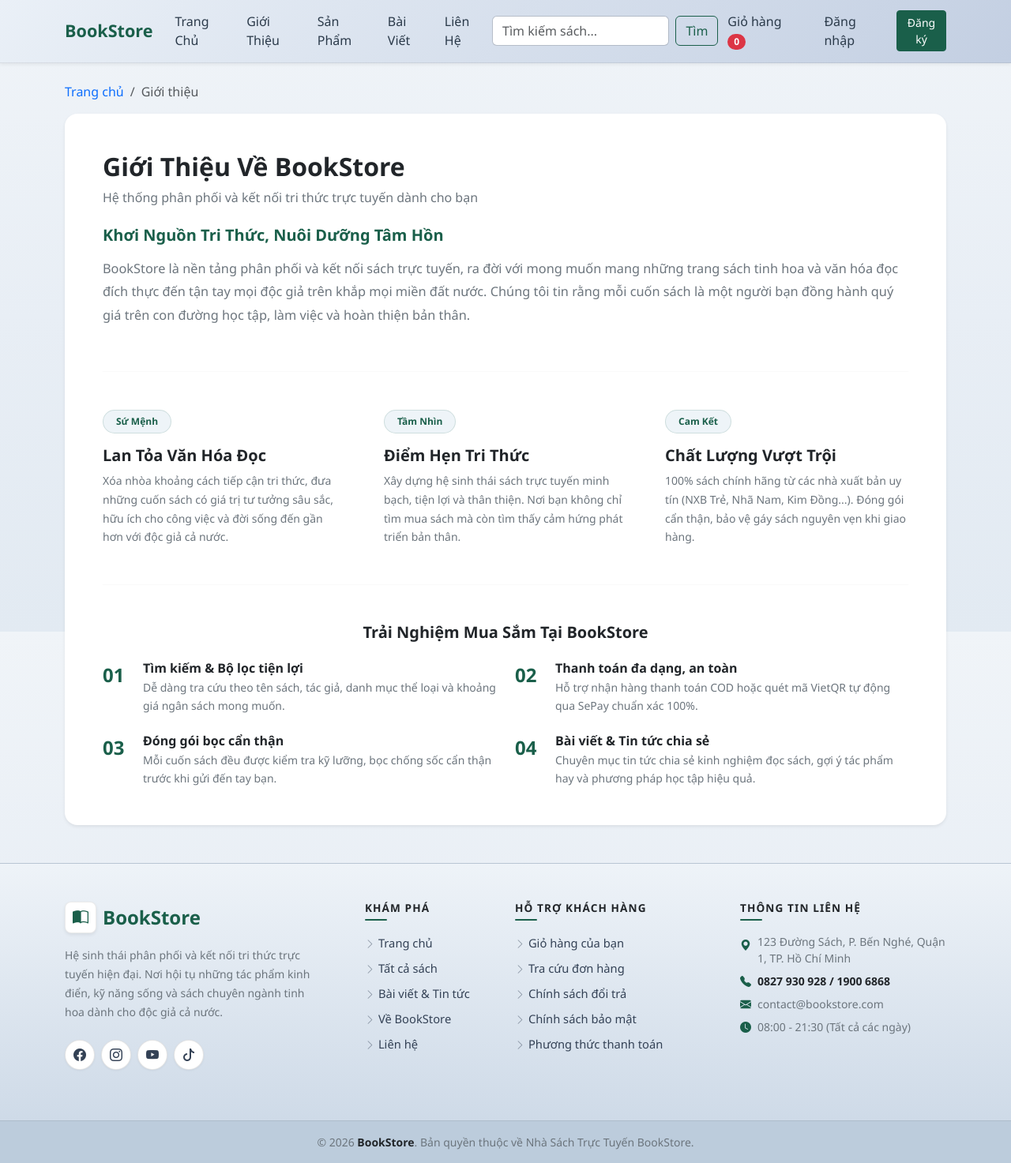
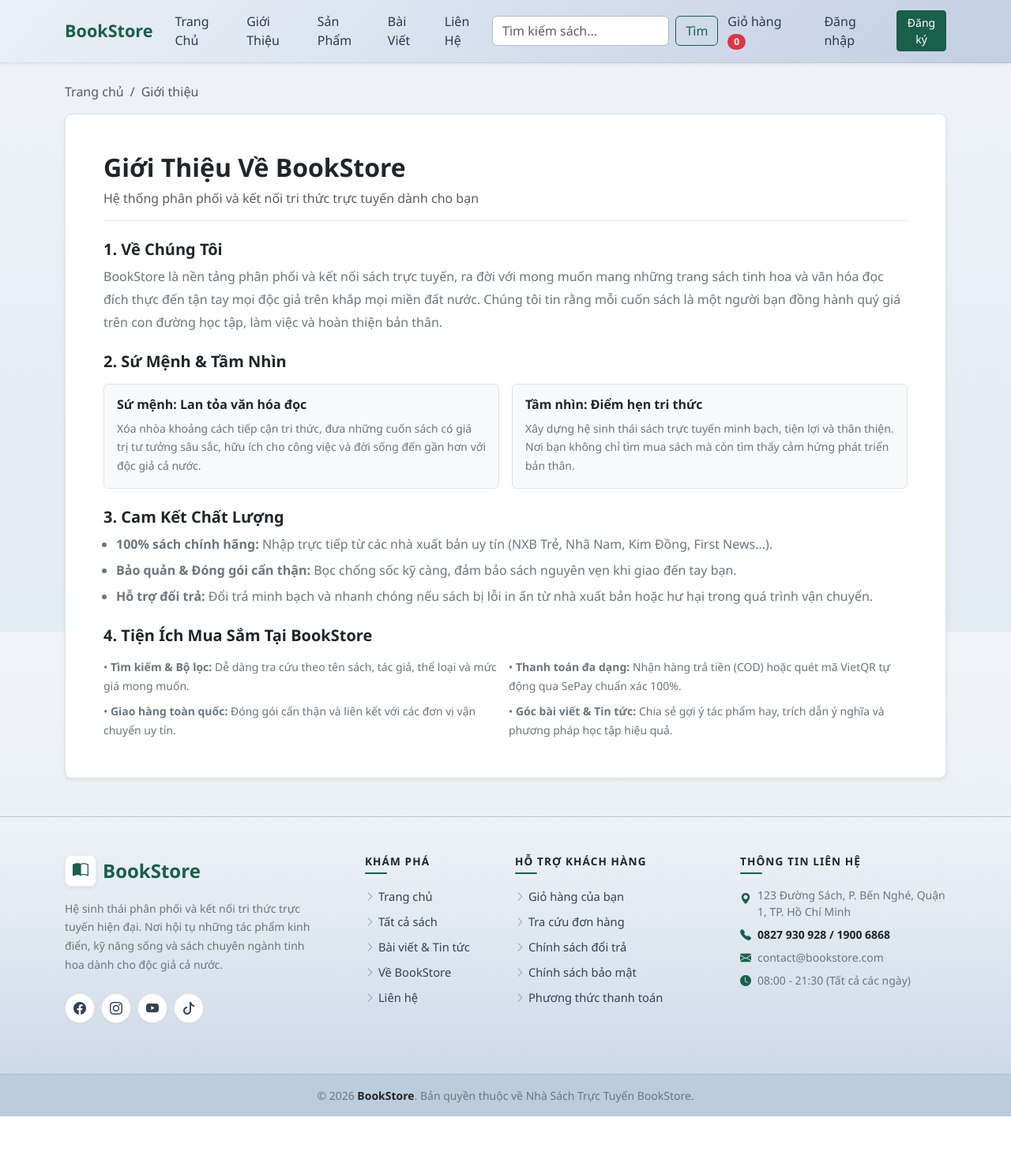
Before and after one commit to Khanhhhoan/WED_BOOKSELL, a PHP site: page /home/about in a window 1280 px wide. Shown: the whole page at 79% size. After the commit the page ends 1414 px from the top, so only its background shows below. Run offline with PHP 8.4, Linux system fonts and the light colour scheme; data comes from the database, SQL or seed files in the repository.

Commit message:
Simplify About page presentation into clean, unadorned editorial layout

```diff
--- a/app/views/home/about.php
+++ b/app/views/home/about.php
@@ -2,103 +2,74 @@
     <!-- Breadcrumb -->
     <nav aria-label="breadcrumb">
         <ol class="breadcrumb mb-3">
-            <li class="breadcrumb-item"><a href="<?php echo BASE_URL; ?>" class="text-decoration-none">Trang chủ</a></li>
+            <li class="breadcrumb-item"><a href="<?php echo BASE_URL; ?>" class="text-decoration-none text-muted">Trang chủ</a></li>
             <li class="breadcrumb-item active" aria-current="page">Giới thiệu</li>
         </ol>
     </nav>
 
-    <!-- KHỐI NỘI DUNG LIỀN MẠCH DUY NHẤT -->
-    <div class="card border-0 shadow-sm rounded-4 p-4 p-lg-5 bg-white">
-        <!-- Phần 1: Tiêu đề & Giới thiệu chung -->
-        <div class="mb-2">
-            <h2 class="fw-bold text-dark mb-2">Giới Thiệu Về BookStore</h2>
-            <p class="text-secondary mb-4">Hệ thống phân phối và kết nối tri thức trực tuyến dành cho bạn</p>
+    <!-- Khối nội dung duy nhất, trình bày rõ ràng, không màu mè -->
+    <div class="card border rounded-3 p-4 p-md-5 bg-white shadow-sm">
+        <h2 class="fw-bold mb-2 text-dark">Giới Thiệu Về BookStore</h2>
+        <p class="text-muted mb-4 pb-3 border-bottom">Hệ thống phân phối và kết nối tri thức trực tuyến dành cho bạn</p>
 
-            <h5 class="fw-bold text-primary mb-3">Khơi Nguồn Tri Thức, Nuôi Dưỡng Tâm Hồn</h5>
-            <p class="text-secondary mb-0" style="line-height: 1.8; font-size: 1.02rem;">
+        <!-- 1. Về Chúng Tôi -->
+        <section class="mb-4">
+            <h5 class="fw-bold text-dark mb-2">1. Về Chúng Tôi</h5>
+            <p class="text-secondary mb-0" style="line-height: 1.8;">
                 BookStore là nền tảng phân phối và kết nối sách trực tuyến, ra đời với mong muốn mang những trang sách tinh hoa và văn hóa đọc đích thực đến tận tay mọi độc giả trên khắp mọi miền đất nước. Chúng tôi tin rằng mỗi cuốn sách là một người bạn đồng hành quý giá trên con đường học tập, làm việc và hoàn thiện bản thân.
             </p>
-        </div>
+        </section>
 
-        <hr class="my-4 my-lg-5" style="border-color: rgba(0,0,0,0.08);">
-
-        <!-- Phần 2: Sứ mệnh - Tầm nhìn - Cam kết (3 Cột phẳng, không đóng khung vụn vặt) -->
-        <div class="row g-4 g-lg-5">
-            <!-- Sứ Mệnh -->
-            <div class="col-md-4">
-                <div class="h-100">
-                    <span class="badge rounded-pill mb-3 px-3 py-2 fw-semibold" style="background-color: #eef4f8; color: #1a5f4a; border: 1px solid rgba(26,95,74,0.15);">
-                        Sứ Mệnh
-                    </span>
-                    <h5 class="fw-bold text-dark mb-2">Lan Tỏa Văn Hóa Đọc</h5>
+        <!-- 2. Sứ Mệnh & Tầm Nhìn -->
+        <section class="mb-4">
+            <h5 class="fw-bold text-dark mb-3">2. Sứ Mệnh &amp; Tầm Nhìn</h5>
+            <div class="row g-3">
+                <div class="col-md-6">
+                    <div class="p-3 bg-light rounded-2 border">
+                        <h6 class="fw-bold text-dark mb-2">Sứ mệnh: Lan tỏa văn hóa đọc</h6>
                         <p class="text-secondary small mb-0" style="line-height: 1.7;">
                             Xóa nhòa khoảng cách tiếp cận tri thức, đưa những cuốn sách có giá trị tư tưởng sâu sắc, hữu ích cho công việc và đời sống đến gần hơn với độc giả cả nước.
                         </p>
                     </div>
                 </div>
-
-            <!-- Tầm Nhìn -->
-            <div class="col-md-4">
-                <div class="h-100">
-                    <span class="badge rounded-pill mb-3 px-3 py-2 fw-semibold" style="background-color: #eef4f8; color: #1a5f4a; border: 1px solid rgba(26,95,74,0.15);">
-                        Tầm Nhìn
-                    </span>
-                    <h5 class="fw-bold text-dark mb-2">Điểm Hẹn Tri Thức</h5>
+                <div class="col-md-6">
+                    <div class="p-3 bg-light rounded-2 border">
+                        <h6 class="fw-bold text-dark mb-2">Tầm nhìn: Điểm hẹn tri thức</h6>
                         <p class="text-secondary small mb-0" style="line-height: 1.7;">
                             Xây dựng hệ sinh thái sách trực tuyến minh bạch, tiện lợi và thân thiện. Nơi bạn không chỉ tìm mua sách mà còn tìm thấy cảm hứng phát triển bản thân.
                         </p>
                     </div>
                 </div>
+            </div>
+        </section>
 
-            <!-- Cam Kết -->
-            <div class="col-md-4">
-                <div class="h-100">
-                    <span class="badge rounded-pill mb-3 px-3 py-2 fw-semibold" style="background-color: #eef4f8; color: #1a5f4a; border: 1px solid rgba(26,95,74,0.15);">
-                        Cam Kết
-                    </span>
-                    <h5 class="fw-bold text-dark mb-2">Chất Lượng Vượt Trội</h5>
-                    <p class="text-secondary small mb-0" style="line-height: 1.7;">
-                        100% sách chính hãng từ các nhà xuất bản uy tín (NXB Trẻ, Nhã Nam, Kim Đồng...). Đóng gói cẩn thận, bảo vệ gáy sách nguyên vẹn khi giao hàng.
-                    </p>
+        <!-- 3. Cam Kết Chất Lượng -->
+        <section class="mb-4">
+            <h5 class="fw-bold text-dark mb-2">3. Cam Kết Chất Lượng</h5>
+            <ul class="text-secondary ps-3 mb-0" style="line-height: 1.8;">
+                <li class="mb-1"><strong>100% sách chính hãng:</strong> Nhập trực tiếp từ các nhà xuất bản uy tín (NXB Trẻ, Nhã Nam, Kim Đồng, First News...).</li>
+                <li class="mb-1"><strong>Bảo quản &amp; Đóng gói cẩn thận:</strong> Bọc chống sốc kỹ càng, đảm bảo sách nguyên vẹn khi giao đến tay bạn.</li>
+                <li><strong>Hỗ trợ đổi trả:</strong> Đổi trả minh bạch và nhanh chóng nếu sách bị lỗi in ấn từ nhà xuất bản hoặc hư hại trong quá trình vận chuyển.</li>
+            </ul>
+        </section>
+
+        <!-- 4. Tiện Ích Mua Sắm -->
+        <section>
+            <h5 class="fw-bold text-dark mb-3">4. Tiện Ích Mua Sắm Tại BookStore</h5>
+            <div class="row g-2 text-secondary small" style="line-height: 1.7;">
+                <div class="col-md-6">
+                    • <strong>Tìm kiếm &amp; Bộ lọc:</strong> Dễ dàng tra cứu theo tên sách, tác giả, thể loại và mức giá mong muốn.
+                </div>
+                <div class="col-md-6">
+                    • <strong>Thanh toán đa dạng:</strong> Nhận hàng trả tiền (COD) hoặc quét mã VietQR tự động qua SePay chuẩn xác 100%.
+                </div>
+                <div class="col-md-6">
+                    • <strong>Giao hàng toàn quốc:</strong> Đóng gói cẩn thận và liên kết với các đơn vị vận chuyển uy tín.
+                </div>
+                <div class="col-md-6">
+                    • <strong>Góc bài viết &amp; Tin tức:</strong> Chia sẻ gợi ý tác phẩm hay, trích dẫn ý nghĩa và phương pháp học tập hiệu quả.
                 </div>
             </div>
-        </div>
-
-        <hr class="my-4 my-lg-5" style="border-color: rgba(0,0,0,0.08);">
-
-        <!-- Phần 3: Trải nghiệm mua sắm tại BookStore -->
-        <div>
-            <h5 class="fw-bold text-dark mb-4 text-center">Trải Nghiệm Mua Sắm Tại BookStore</h5>
-            <div class="row g-4">
-                <div class="col-md-6 d-flex gap-3">
-                    <div class="text-primary fs-4 fw-bold" style="min-width: 35px;">01</div>
-                    <div>
-                        <h6 class="fw-bold mb-1 text-dark">Tìm kiếm &amp; Bộ lọc tiện lợi</h6>
-                        <p class="text-secondary small mb-0" style="line-height: 1.6;">Dễ dàng tra cứu theo tên sách, tác giả, danh mục thể loại và khoảng giá ngân sách mong muốn.</p>
+        </section>
     </div>
 </div>
-                <div class="col-md-6 d-flex gap-3">
-                    <div class="text-primary fs-4 fw-bold" style="min-width: 35px;">02</div>
-                    <div>
-                        <h6 class="fw-bold mb-1 text-dark">Thanh toán đa dạng, an toàn</h6>
-                        <p class="text-secondary small mb-0" style="line-height: 1.6;">Hỗ trợ nhận hàng thanh toán COD hoặc quét mã VietQR tự động qua SePay chuẩn xác 100%.</p>
-                    </div>
-                </div>
-                <div class="col-md-6 d-flex gap-3">
-                    <div class="text-primary fs-4 fw-bold" style="min-width: 35px;">03</div>
-                    <div>
-                        <h6 class="fw-bold mb-1 text-dark">Đóng gói bọc cẩn thận</h6>
-                        <p class="text-secondary small mb-0" style="line-height: 1.6;">Mỗi cuốn sách đều được kiểm tra kỹ lưỡng, bọc chống sốc cẩn thận trước khi gửi đến tay bạn.</p>
-                    </div>
-                </div>
-                <div class="col-md-6 d-flex gap-3">
-                    <div class="text-primary fs-4 fw-bold" style="min-width: 35px;">04</div>
-                    <div>
-                        <h6 class="fw-bold mb-1 text-dark">Bài viết &amp; Tin tức chia sẻ</h6>
-                        <p class="text-secondary small mb-0" style="line-height: 1.6;">Chuyên mục tin tức chia sẻ kinh nghiệm đọc sách, gợi ý tác phẩm hay và phương pháp học tập hiệu quả.</p>
-                    </div>
-                </div>
-            </div>
-        </div>
-    </div>
-</div>
```
Lines whose indentation alone changed are shown as unchanged.
